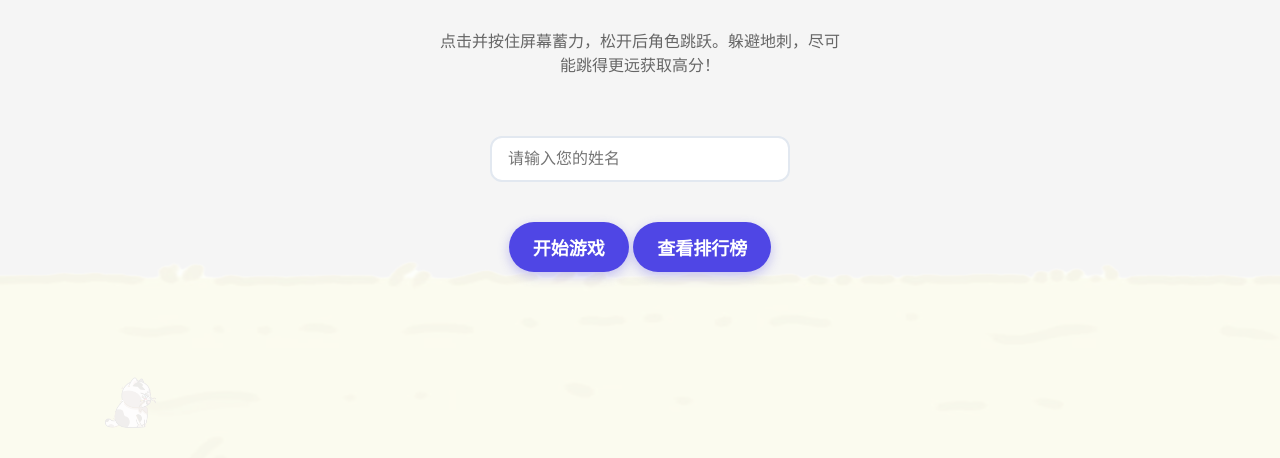
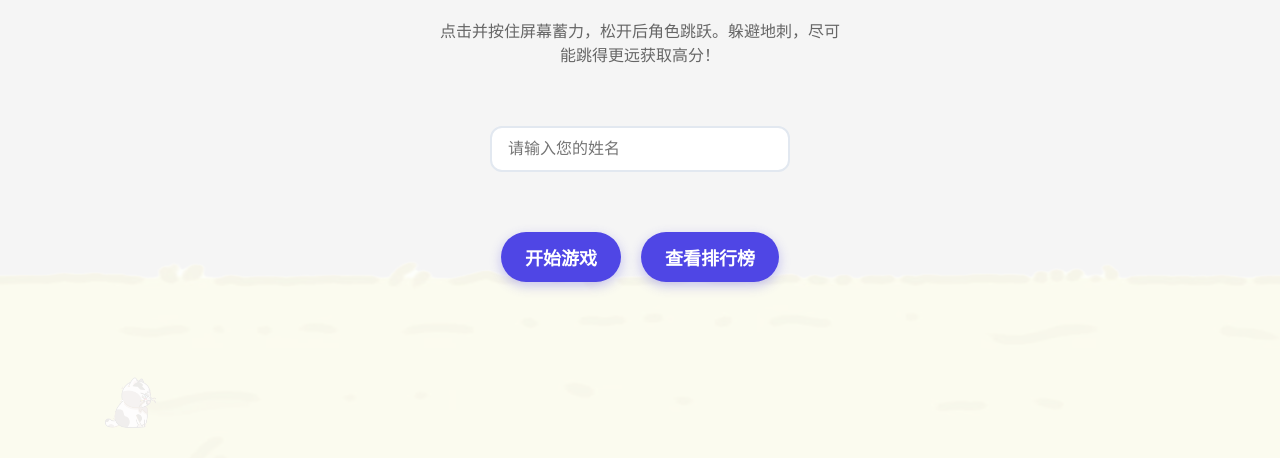
Before and after one commit to Amx0502/jump, a website: page index.html in a window 1280 px wide. Shown: the part 309-767 px from the top of the page. Drawn offline with Linux system fonts and the light colour scheme.

Commit message:
优化按钮样式

```diff
--- a/index.html
+++ b/index.html
@@ -92,6 +92,13 @@
             background-color: #4338ca;
             transform: translateY(-2px);
             box-shadow: 0 6px 16px rgba(79, 70, 229, 0.4);
+        }
+
+        .button-group {
+            display: flex;
+            justify-content: center;
+            gap: 20px;
+            margin-top: 20px;
         }
 
         .input-group {
```
